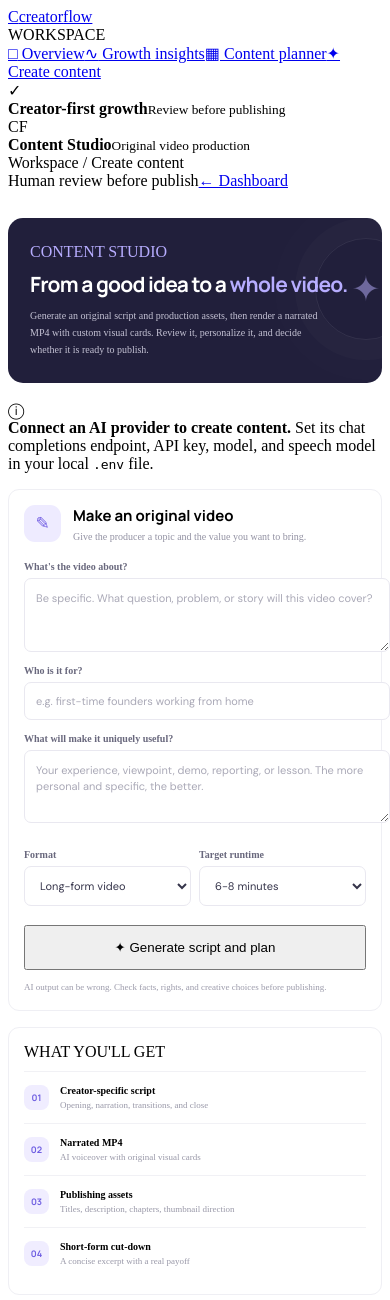
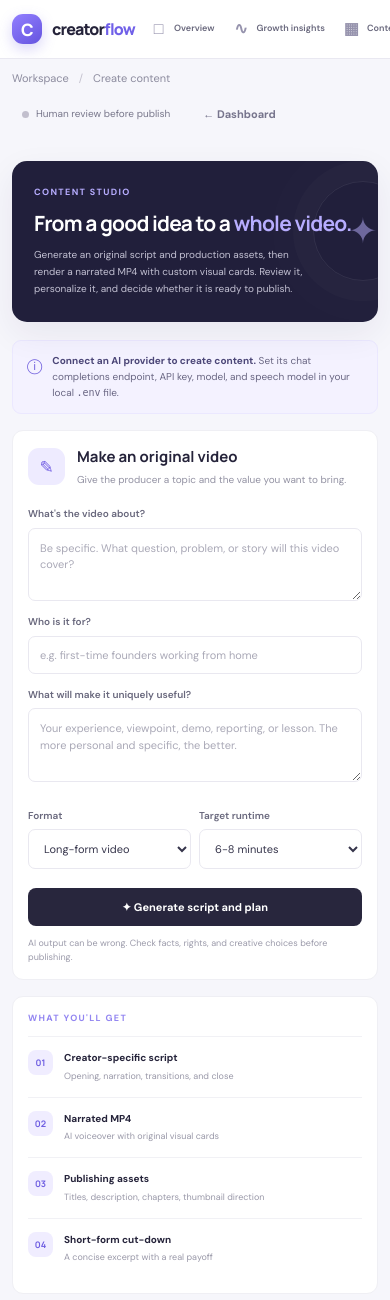
Before and after one commit to anthonynocash-stack/Youtube-growth-management, a FastAPI app: page /studio in a window 390 px wide. Shown: the top 1300 px of the page. Run offline with FastAPI, Linux system fonts and the light colour scheme; data that the repository does not hold is empty.

Commit message:
Apply responsive app styling to Content Studio

```diff
--- a/app/templates/studio.html
+++ b/app/templates/studio.html
@@ -1,6 +1,7 @@
 <!doctype html>
 <html lang="en">
-<head><meta charset="utf-8"><meta name="viewport" content="width=device-width, initial-scale=1"><title>Content Studio - CreatorFlow</title><link rel="preconnect" href="https://fonts.googleapis.com"><link rel="preconnect" href="https://fonts.gstatic.com" crossorigin><link href="https://fonts.googleapis.com/css2?family=DM+Sans:wght@400;500;600;700&family=Manrope:wght@500;600;700;800&display=swap" rel="stylesheet"><link rel="stylesheet" href="/static/app.css"></head>
+<head><meta charset="utf-8"><meta name="viewport" content="width=device-width, initial-scale=1"><title>Content Studio - CreatorFlow</title><link rel="preconnect" href="https://fonts.googleapis.com"><link rel="preconnect" href="https://fonts.gstatic.com" crossorigin><link href="https://fonts.googleapis.com/css2?family=DM+Sans:wght@400;500;600;700&family=Manrope:wght@500;600;700;800&display=swap" rel="stylesheet"><link rel="stylesheet" href="/static/app.css">
+  <link rel="stylesheet" href="/static/base.css"></head>
 <body>
   <aside class="sidebar"><a class="brand" href="/"><span class="brand-mark">C</span><span>creator<span class="brand-light">flow</span></span></a><div class="side-label">WORKSPACE</div><a class="nav" href="/#overview"><span>&#9633;</span> Overview</a><a class="nav" href="/#insights"><span>&#8767;</span> Growth insights</a><a class="nav" href="/#planner"><span>&#9638;</span> Content planner</a><a class="nav active" href="/studio"><span>&#10022;</span> Create content</a><div class="sidebar-bottom"><div class="policy-mini"><span class="shield">&#10003;</span><div><b>Creator-first growth</b><small>Review before publishing</small></div></div><div class="user-chip"><div class="avatar">CF</div><div><b>Content Studio</b><small>Original video production</small></div></div></div></aside>
   <main class="main"><header class="topbar"><div class="crumb"><a href="/">Workspace</a> <span>/</span> Create content</div><div class="top-actions"><span class="status"><i></i>Human review before publish</span><a class="button button-quiet" href="/">&#8592; Dashboard</a></div></header>
```
